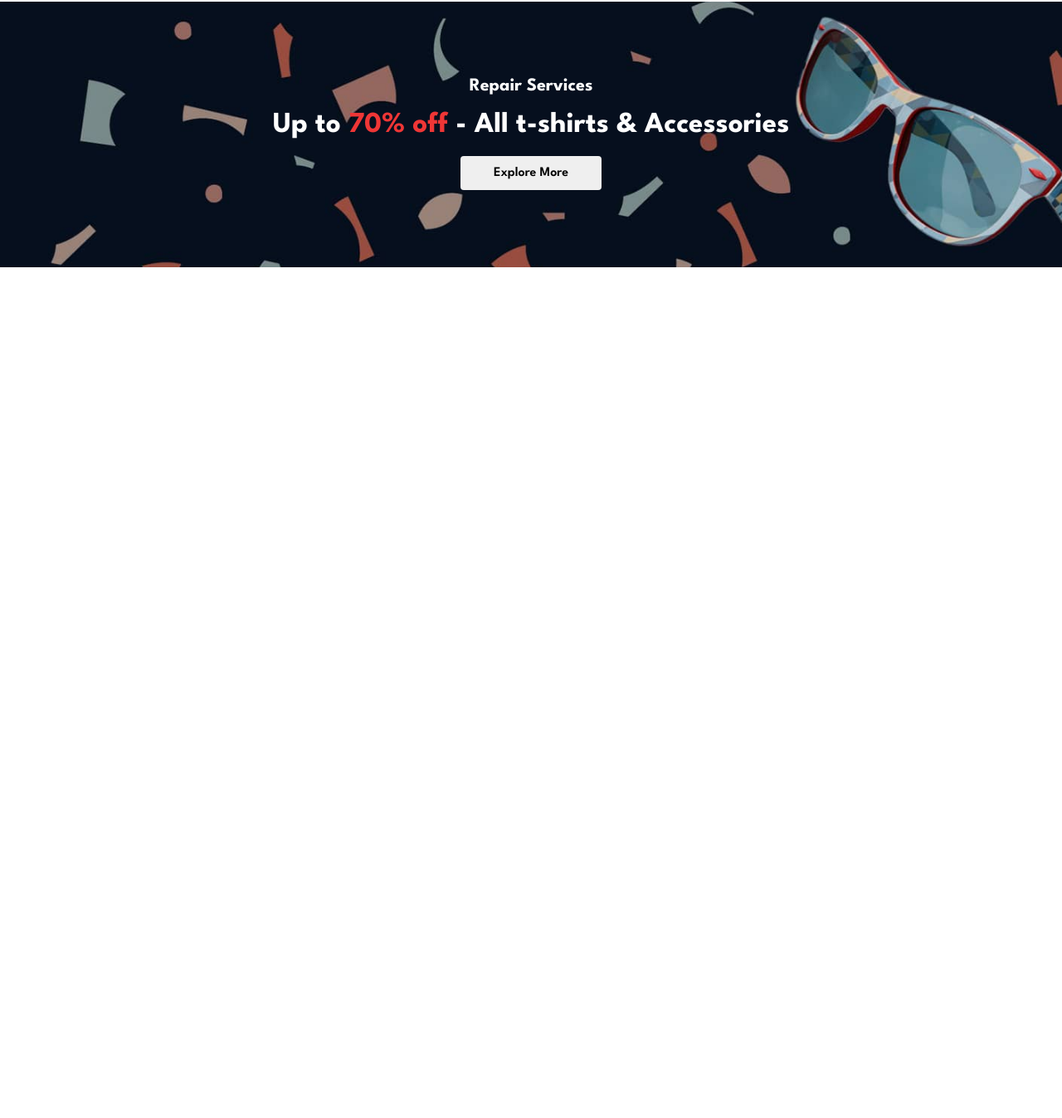
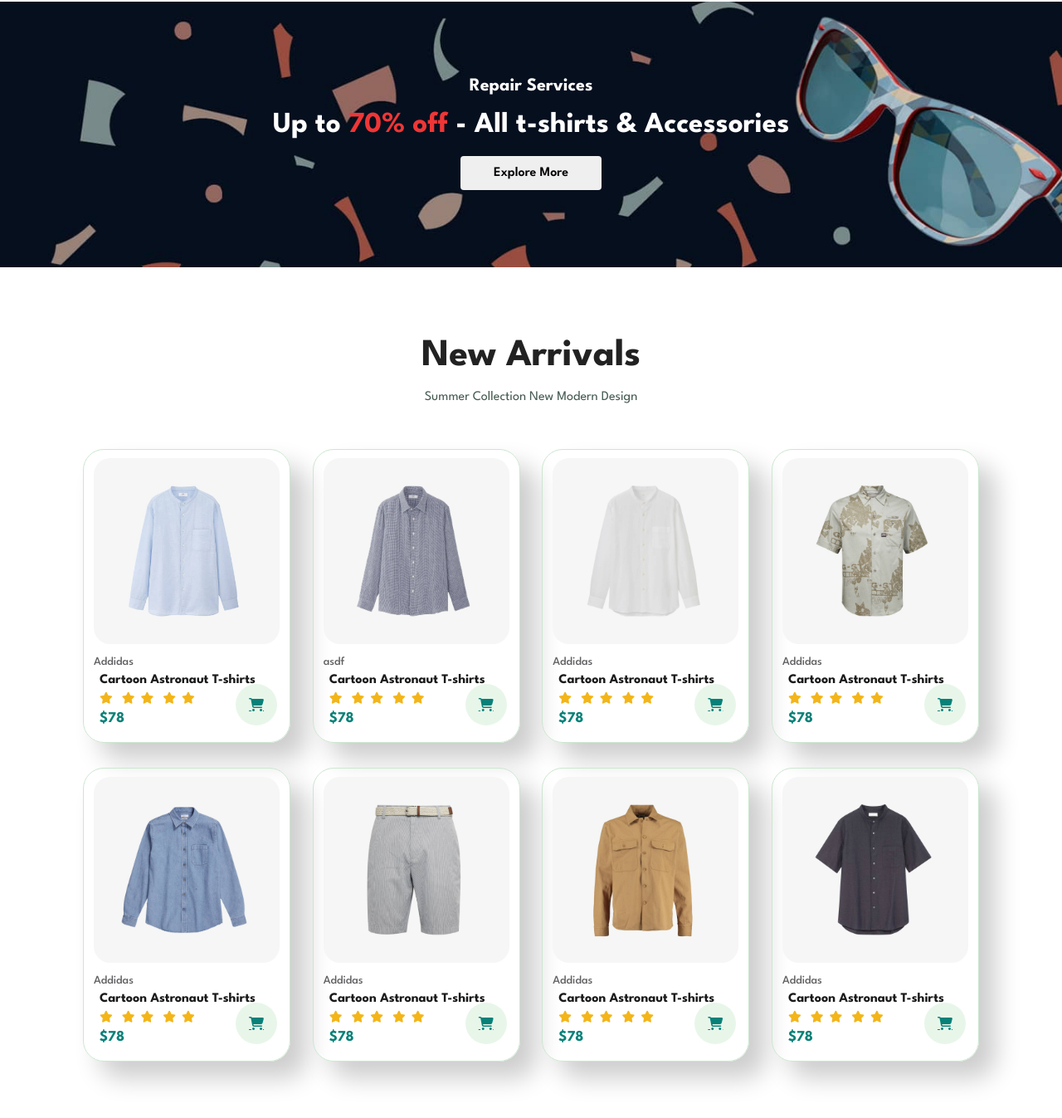
Before and after one commit to Pritanjan/E-Commerce-QSP, a plain HTML site: page index.htm in a window 1280 px wide. Shown: the part 2143-3490 px from the top of the page at 83% size. Before the commit the page ends 2505 px from the top, so only its background shows below. Drawn offline with Linux system fonts and the light colour scheme.

Commit message:
Initial commit

```diff
--- a/index.htm
+++ b/index.htm
@@ -20,6 +20,7 @@
     /> -->
   </head>
   <body>
+    <!-- header section -->
     <section id="header">
       <!-- LOGO -->
       <a href="#">
@@ -41,6 +42,7 @@
       </div>
     </section>
 
+    <!-- hero section -->
     <section id="hero">
       <h4>Trade in Offer</h4>
       <h2>Super Value deals</h2>
@@ -49,6 +51,7 @@
       <button>Shop Now</button>
     </section>
 
+    <!-- Features -->
     <section id="feature" class="section-p1">
       <div class="fe-box">
         <img src="img/features/f1.png" alt="" />
@@ -81,6 +84,7 @@
       </div>
     </section>
 
+    <!-- Products -->
     <section id="product1" class="section-p1">
       <h2>Featured Product</h2>
       <p>Summer Collection New Modern Design</p>
@@ -106,7 +110,7 @@
         <div class="pro">
           <img src="img/products/f2.jpg" alt="" />
           <div class="des">
-            <span>Addidas</span>
+            <span>asdf</span>
             <h5>Cartoon Astronaut T-shirts</h5>
             <div class="star">
               <i class="fa-solid fa-star"></i>
@@ -223,12 +227,159 @@
       </div>
     </section>
 
+    <!-- Footer -->
     <section id="banner" class="section-m1">
       <h4>Repair Services</h4>
       <h2>Up to <span>70% off </span> - All t-shirts & Accessories</h2>
       <button class="normal">Explore More</button>
     </section>
 
+    <section id="product1" class="section-p1">
+      <h2>New Arrivals</h2>
+      <p>Summer Collection New Modern Design</p>
+
+      <div class="pro-container">
+        <div class="pro">
+          <img src="img/products/n1.jpg" alt="" />
+          <div class="des">
+            <span>Addidas</span>
+            <h5>Cartoon Astronaut T-shirts</h5>
+            <div class="star">
+              <i class="fa-solid fa-star"></i>
+              <i class="fa-solid fa-star"></i><i class="fa-solid fa-star"></i>
+              <i class="fa-solid fa-star"></i><i class="fa-solid fa-star"></i>
+            </div>
+            <h4>$78</h4>
+          </div>
+          <a href="#">
+            <i class="fa-solid fa-cart-shopping"></i>
+          </a>
+        </div>
+
+        <div class="pro">
+          <img src="img/products/n2.jpg" alt="" />
+          <div class="des">
+            <span>asdf</span>
+            <h5>Cartoon Astronaut T-shirts</h5>
+            <div class="star">
+              <i class="fa-solid fa-star"></i>
+              <i class="fa-solid fa-star"></i><i class="fa-solid fa-star"></i>
+              <i class="fa-solid fa-star"></i><i class="fa-solid fa-star"></i>
+            </div>
+            <h4>$78</h4>
+          </div>
+          <a href="#">
+            <i class="fa-solid fa-cart-shopping"></i>
+          </a>
+        </div>
+
+        <div class="pro">
+          <img src="img/products/n3.jpg" alt="" />
+          <div class="des">
+            <span>Addidas</span>
+            <h5>Cartoon Astronaut T-shirts</h5>
+            <div class="star">
+              <i class="fa-solid fa-star"></i>
+              <i class="fa-solid fa-star"></i><i class="fa-solid fa-star"></i>
+              <i class="fa-solid fa-star"></i><i class="fa-solid fa-star"></i>
+            </div>
+            <h4>$78</h4>
+          </div>
+          <a href="#">
+            <i class="fa-solid fa-cart-shopping"></i>
+          </a>
+        </div>
+
+        <div class="pro">
+          <img src="img/products/n4.jpg" alt="" />
+          <div class="des">
+            <span>Addidas</span>
+            <h5>Cartoon Astronaut T-shirts</h5>
+            <div class="star">
+              <i class="fa-solid fa-star"></i>
+              <i class="fa-solid fa-star"></i><i class="fa-solid fa-star"></i>
+              <i class="fa-solid fa-star"></i><i class="fa-solid fa-star"></i>
+            </div>
+            <h4>$78</h4>
+          </div>
+          <a href="#">
+            <i class="fa-solid fa-cart-shopping"></i>
+          </a>
+        </div>
+
+        <div class="pro">
+          <img src="img/products/n5.jpg" alt="" />
+          <div class="des">
+            <span>Addidas</span>
+            <h5>Cartoon Astronaut T-shirts</h5>
+            <div class="star">
+              <i class="fa-solid fa-star"></i>
+              <i class="fa-solid fa-star"></i><i class="fa-solid fa-star"></i>
+              <i class="fa-solid fa-star"></i><i class="fa-solid fa-star"></i>
+            </div>
+            <h4>$78</h4>
+          </div>
+          <a href="#">
+            <i class="fa-solid fa-cart-shopping"></i>
+          </a>
+        </div>
+        <div class="pro">
+          <img src="img/products/n6.jpg" alt="" />
+          <div class="des">
+            <span>Addidas</span>
+            <h5>Cartoon Astronaut T-shirts</h5>
+            <div class="star">
+              <i class="fa-solid fa-star"></i>
+              <i class="fa-solid fa-star"></i><i class="fa-solid fa-star"></i>
+              <i class="fa-solid fa-star"></i><i class="fa-solid fa-star"></i>
+            </div>
+            <h4>$78</h4>
+          </div>
+          <a href="#">
+            <i class="fa-solid fa-cart-shopping"></i>
+          </a>
+        </div>
+
+        <div class="pro">
+          <img src="img/products/n7.jpg" alt="" />
+          <div class="des">
+            <span>Addidas</span>
+            <h5>Cartoon Astronaut T-shirts</h5>
+            <div class="star">
+              <i class="fa-solid fa-star"></i>
+              <i class="fa-solid fa-star"></i><i class="fa-solid fa-star"></i>
+              <i class="fa-solid fa-star"></i><i class="fa-solid fa-star"></i>
+            </div>
+            <h4>$78</h4>
+          </div>
+          <a href="#">
+            <i class="fa-solid fa-cart-shopping"></i>
+          </a>
+        </div>
+
+        <div class="pro">
+          <img src="img/products/n8.jpg" alt="" />
+          <div class="des">
+            <span>Addidas</span>
+            <h5>Cartoon Astronaut T-shirts</h5>
+            <div class="star">
+              <i class="fa-solid fa-star"></i>
+              <i class="fa-solid fa-star"></i><i class="fa-solid fa-star"></i>
+              <i class="fa-solid fa-star"></i><i class="fa-solid fa-star"></i>
+            </div>
+            <h4>$78</h4>
+          </div>
+          <a href="#">
+            <i class="fa-solid fa-cart-shopping"></i>
+          </a>
+        </div>
+      </div>
+    </section>
+
+    <section id="sm-banner">
+
+    </section>
+
     <script src="script.js"></script>
   </body>
 </html>
--- a/style.css
+++ b/style.css
@@ -68,7 +68,6 @@ button.normal {
   top: 0;
   left: 0;
   z-index: 999;
-
   box-shadow: 0px 5px 15px rgba(0, 0, 0, 0.06);
 }
 
```
